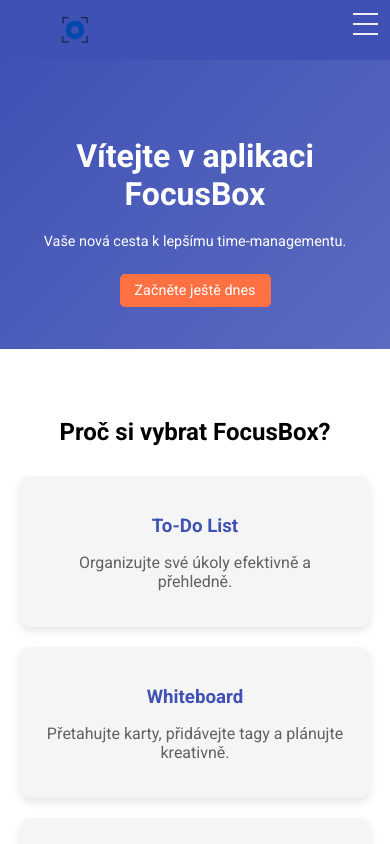
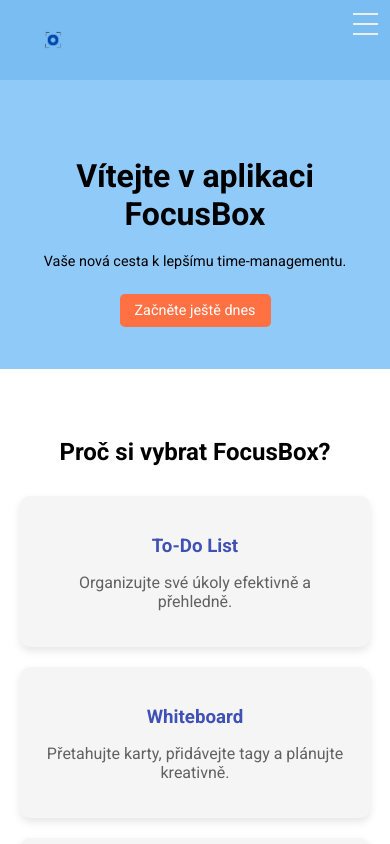
Before and after one commit to trappyklaban/upce-semestralka-klaban, a plain HTML site: page index.html in a window 390 px wide. Shown: the top 844 px of the page. Drawn offline with Linux system fonts and the light colour scheme; a script that the page names is missing.

Commit message:
Menší úpravy + barvy
Úprava barev + přidání back linku na registrační a přihlašovací stránce.

```diff
--- a/styles/home.css
+++ b/styles/home.css
@@ -6,8 +6,8 @@
 
 .hero {
     font-family: "Roboto", sans-serif;
-    background: linear-gradient(135deg, #3f51b5, #5c6bc0);
-    color: white;
+    background: #90caf9;
+    color: black;
     text-align: center;
     padding: 50px 20px;
 }
@@ -81,10 +81,9 @@
     color: #616161;
 }
 
-/* CTA sekce */
 .cta {
-    background: #3f51b5;
-    color: white;
+    background: #90caf9;
+    color: black;
     text-align: center;
     padding: 50px 20px;
 }
@@ -113,7 +112,6 @@
     background-color: #e64a19;
 }
 
-/* Footer */
 footer {
     text-align: center;
     padding: 20px;
@@ -122,7 +120,6 @@ footer {
     font-size: 0.9rem;
 }
 
-/* Breakpoint - tablety */
 @media (max-width: 1024px) {
     .hero h1 {
         font-size: 2.5rem;
@@ -149,7 +146,6 @@ footer {
     }
 }
 
-/* Breakpoint - mobily */
 @media (max-width: 768px) {
     .hero h1 {
         font-size: 2rem;
--- a/styles/navbar.css
+++ b/styles/navbar.css
@@ -7,33 +7,23 @@
     font-family: 'segoe ui';
   }
 
-  /* Logo Styling */
   .nav-logo {
-    height: 100px; /* Adjust height for appropriate size */
+    height: 120px;
     width: auto;
     display: inline-block;
     vertical-align: middle;
     margin: 5px 10px;
-    border-radius: 5px; /* Optional, adds smooth edges to the logo */
-}
-
-/* Optional Title Styling */
-.nav-title {
-  display: inline-block;
-  font-size: 22px;
-  color: #fff;
-  padding: 10px 10px 10px 10px;
-  vertical-align: middle;
+    border-radius: 5px;
 }
 
 
 .nav {
-  height: 60px; /* Increase navbar height for better logo alignment */
+  height: 80px;
   display: flex;
   justify-content: space-between;
   align-items: center;
   padding: 0 15px;
-  background-color: #3f51b5;
+  background-color: #7abdf3;
   position: relative;
 }
 
@@ -62,7 +52,7 @@
     display: inline-block;
     padding: 13px 10px 13px 10px;
     text-decoration: none;
-    color: #efefef;
+    color: black;
   }
 
   .nav > .nav-links > a:hover {
@@ -73,7 +63,25 @@
     display: none;
   }
 
+  @media (max-width: 768px) {
+    .nav {
+        height: 120px; /* Snížená výška navbaru */
+    }
+
+    .nav-logo {
+        height: 100px; /* Menší logo pro středně velké obrazovky */
+    }
+}
+
   @media (max-width:600px) {
+    .nav {
+      height: 80px; /* Menší výška navbaru */
+  }
+
+  .nav-logo {
+      height: 60px; /* Ještě menší logo pro mobilní zařízení */
+      margin: 3px 8px; /* Menší okraje */
+  }
     .nav > .nav-btn {
       display: inline-block;
       position: absolute;
@@ -99,7 +107,7 @@
       position: absolute;
       display: block;
       width: 100%;
-      background-color: #3f51b5;
+      background-color: #7abdf3;
       height: 0px;
       transition: all 0.3s ease-in;
       overflow-y: hidden;
--- a/styles/todo.css
+++ b/styles/todo.css
@@ -1,7 +1,9 @@
 @import url('https://fonts.googleapis.com/css2?family=Roboto:ital,wght@0,100;0,300;0,400;0,500;0,700;0,900;1,100;1,300;1,400;1,500;1,700;1,900&display=swap');
 body {
     font-family: "Roboto", sans-serif;
-    background: #f5f5f5;
+    background: linear-gradient(to bottom, #eceff1, #90caf9);
+    background-attachment: fixed;
+    background-size: cover;
     margin: 0;
     padding: 0;
 }
--- a/styles/whiteboard.css
+++ b/styles/whiteboard.css
@@ -1,7 +1,9 @@
 @import url('https://fonts.googleapis.com/css2?family=Roboto:ital,wght@0,100;0,300;0,400;0,500;0,700;0,900;1,100;1,300;1,400;1,500;1,700;1,900&display=swap');
 body {
     font-family: "Roboto", sans-serif;
-    background: white;
+    background: linear-gradient(to bottom, #eceff1, #90caf9);
+    background-attachment: fixed;
+    background-size: cover;
     margin: 0;
     padding: 0;
     color: #333;
```
Also changed, not shown: login.html (+1 -0 lines), register.html (+1 -0 lines), styles/login.css (+14 -1 lines), styles/register.css (+13 -1 lines).
